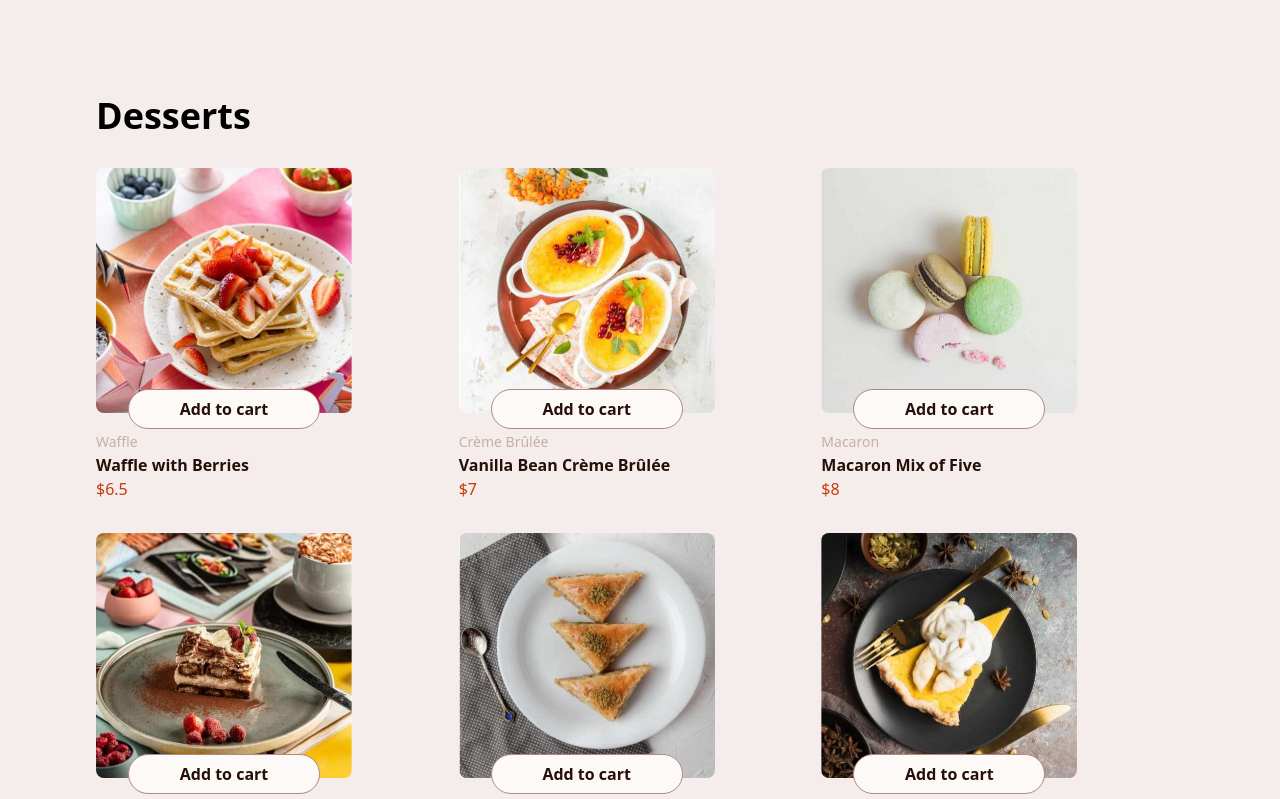
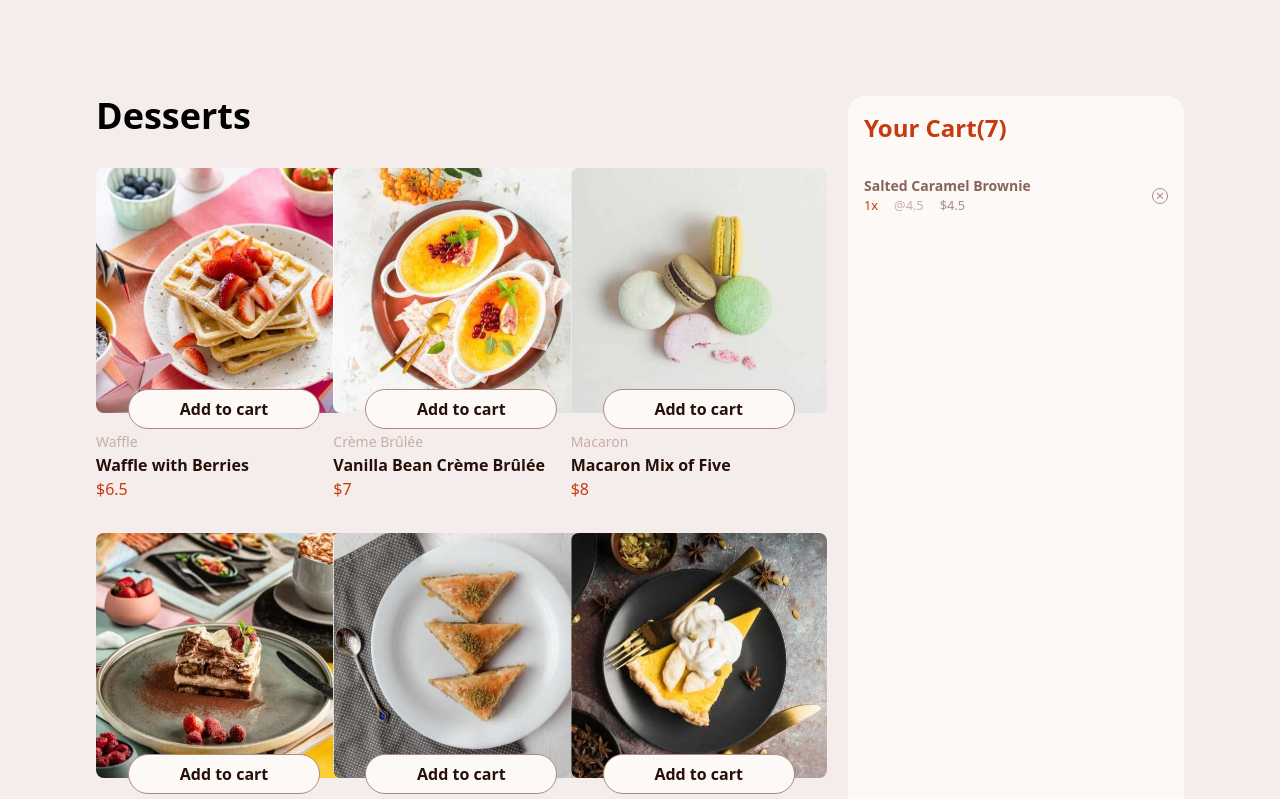
Before and after one commit to iammoein/dessert-app, a React (Vite) app: page / in a window 1280 px wide. Shown: the top 799 px of the page. Built offline with nearby package versions, Linux system fonts and the light colour scheme; data requests are answered from the project's data file.

Commit message:
feat: add desserts components

```diff
--- a/src/App.jsx
+++ b/src/App.jsx
@@ -1,10 +1,11 @@
 import CartList from "./components/CartList";
+import DessertList from "./components/DessertList";
 
 export default function App() {
   return (
-   <main className="bg-rose-100 min-h-screen p-24">
-  <CartList />
-</main>
-
+    <main className="bg-rose-100 min-h-screen p-24 grid grid-cols-3 gap-10">
+      <DessertList />
+      <CartList />
+    </main>
   );
 }
--- a/src/components/CartItem.jsx
+++ b/src/components/CartItem.jsx
@@ -1,25 +1,20 @@
 export default function CartItem({ item }) {
+  const totalPrice = item.quantity * item.price;
+
   return (
-    <div className="w-64 relative">
-      <picture>
-        <source media="(min-width: 1024px)" srcSet={item.image.desktop} />
-        <source media="(min-width: 640px)" srcSet={item.image.tablet} />
-        <img
-          src={item.image.mobile}
-          alt={item.name}
-          className="w-full rounded-lg"
-        />
-      </picture>
-        <button className="w-48 h-10 absolute bg-rose-50 rounded-full cursor-pointer text-rose-900 font-semibold bottom-18 left-1/2 transform -translate-x-1/2 border border-rose-400 hover:text-myRed hover:border-myRed duration-200">
-          Add to cart
-        </button>
-      <div className="mt-4 mb-8">
-        <small className="text-sm text-rose-300 font-light">
-          {item.category}
-        </small>
-        <h2 className="text-rose-900 font-semibold">{item.name}</h2>
-        <h4 className="font-light text-myRed">${item.price}</h4>
+    <div className="flex justify-between items-center w-full">
+      <div>
+        <h3 className="text-sm font-semibold text-rose-500">{item.name}</h3>
+        <div className="flex gap-4">
+          <small className="text-myRed">{item.quantity}x</small>
+          <small className="font-light text-rose-300">@{item.price}</small>
+          <small className="text-rose-400 font-medium">${totalPrice}</small>
+        </div>
       </div>
+
+      <button className="w-4 h-4 flex items-center justify-center rounded-full border border-rose-400 cursor-pointer text-rose-400 hover:text-rose-500 hover:border-rose-500">
+        <span className="text-[15px] leading-none">×</span>
+      </button>
     </div>
   );
 }
--- a/src/components/CartList.jsx
+++ b/src/components/CartList.jsx
@@ -1,28 +1,21 @@
-import { useEffect, useState } from "react";
 import CartItem from "./CartItem";
 
-export default function CartList() {
-  const [desserts, setDesserts] = useState([]);
+export default function CardList() {
+  const fakeCart = [
+    {
+      name: "Salted Caramel Brownie",
+      quantity:1,
+      category: "Brownie",
+      price: 4.5,
+    },
+  ];
+  return (
+    <div className="col-span-1 bg-rose-50 p-4 rounded-2xl">
+      <h2 className="font-bold text-myRed text-2xl mb-8">Your Cart(7)</h2>
 
-  useEffect(() => {
-    async function fetchDesserts() {
-      const res = await fetch("http://localhost:5000/desserts");
-      const data = await res.json();
-      setDesserts(data);
-    }
-
-    fetchDesserts();
-  }, []);
-
-  return (
-    <div className="flex flex-col gap-8">
-      <h1 className="font-bold text-4xl">Desserts</h1>
-
-      <ul className="grid grid-cols-3">
-        {desserts.map((dessert) => (
-          <li key={dessert.id}>
-            <CartItem item={dessert} />
-          </li>
+      <ul className="flex gap-2">
+        {fakeCart.map((item) => (
+          <CartItem item={item} />
         ))}
       </ul>
     </div>
--- /dev/null
+++ b/src/components/DesserItem.jsx
@@ -0,0 +1,25 @@
+export default function DessertItem({ item }) {
+  return (
+    <div className="w-64 relative">
+      <picture>
+        <source media="(min-width: 1024px)" srcSet={item.image.desktop} />
+        <source media="(min-width: 640px)" srcSet={item.image.tablet} />
+        <img
+          src={item.image.mobile}
+          alt={item.name}
+          className="w-full rounded-lg"
+        />
+      </picture>
+        <button className="w-48 h-10 absolute bg-rose-50 rounded-full cursor-pointer text-rose-900 font-semibold bottom-18 left-1/2 transform -translate-x-1/2 border border-rose-400 hover:text-myRed hover:border-myRed duration-200">
+          Add to cart
+        </button>
+      <div className="mt-4 mb-8">
+        <small className="text-sm text-rose-300 font-light">
+          {item.category}
+        </small>
+        <h2 className="text-rose-900 font-semibold">{item.name}</h2>
+        <h4 className="font-light text-myRed">${item.price}</h4>
+      </div>
+    </div>
+  );
+}
--- /dev/null
+++ b/src/components/DessertList.jsx
@@ -0,0 +1,30 @@
+import { useEffect, useState } from "react";
+import DessertItem from "./DesserItem";
+
+export default function DessertList() {
+  const [desserts, setDesserts] = useState([]);
+
+  useEffect(() => {
+    async function fetchDesserts() {
+      const res = await fetch("http://localhost:5000/desserts");
+      const data = await res.json();
+      setDesserts(data);
+    }
+
+    fetchDesserts();
+  }, []);
+
+  return (
+    <div className="flex flex-col gap-8 col-span-2">
+      <h1 className="font-bold text-4xl">Desserts</h1>
+
+      <ul className="grid grid-cols-3">
+        {desserts.map((dessert) => (
+          <li key={dessert.id}>
+            <DessertItem item={dessert} />
+          </li>
+        ))}
+      </ul>
+    </div>
+  );
+}
```
